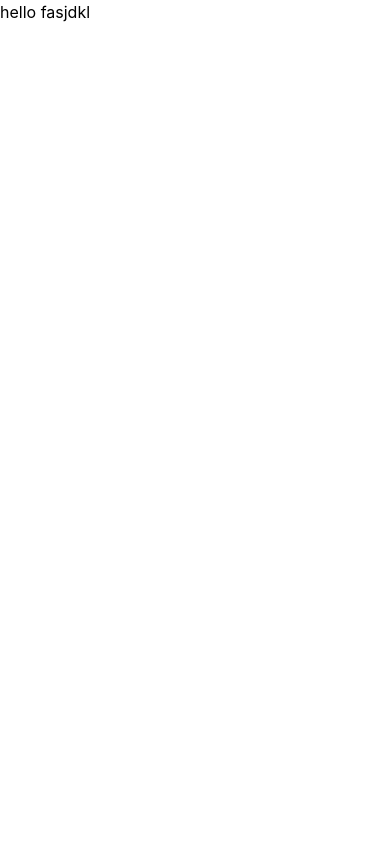
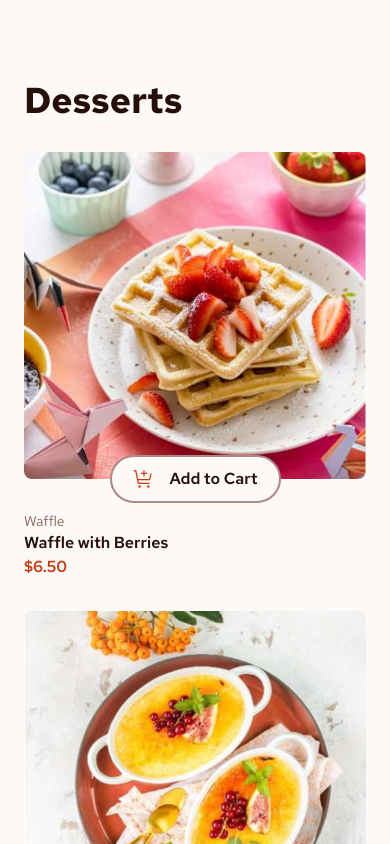
Before and after one commit to jialatteo/frontend-mentor-react-tailwind, a React (Create React App) app: page / in a window 390 px wide. Shown: the top 844 px of the page. Built offline with nearby package versions, Linux system fonts and the light colour scheme.

Commit message:
Fix responsive design

```diff
--- a/src/App.js
+++ b/src/App.js
@@ -4,8 +4,8 @@ import RecipePage from "./challenges/recipe-page/RecipePage";
 
 function App() {
   // return <SocialLinksProfile />;
-  // return <ProductListWithCart />;
-  return <RecipePage />;
+  return <ProductListWithCart />;
+  // return <RecipePage />;
 }
 
 export default App;
--- a/src/challenges/product-list-with-cart/ProductListWithCart.js
+++ b/src/challenges/product-list-with-cart/ProductListWithCart.js
@@ -5,14 +5,13 @@ function Dessert({ imageUrl, name, category, price }) {
     <div>
       <div className="relative mb-8 flex flex-col items-center">
         <img className="w-full rounded-lg" src={imageUrl} alt={name} />
-        <button className="absolute -bottom-6 mx-8 h-12 w-2/3 rounded-3xl border-2 border-product-list-with-cart-rose-400 bg-product-list-with-cart-rose-50 hover:border-product-list-with-cart-red hover:text-product-list-with-cart-red">
+        <button className="absolute -bottom-6 mx-8 h-12 w-1/2 rounded-3xl border-2 border-product-list-with-cart-rose-400 bg-product-list-with-cart-rose-50 hover:border-product-list-with-cart-red hover:text-product-list-with-cart-red md:w-2/3">
           <div className="flex items-center justify-center gap-2">
             <img
-              className="h-4 w-4 sm:h-5 sm:w-5 md:h-6 md:w-6"
               src="product-list-with-cart/icon-add-to-cart.svg"
               alt="Add to cart icon"
             />
-            <p className="ml-2 text-xs font-semibold sm:text-sm">Add to Cart</p>
+            <p className="ml-2 font-semibold">Add to Cart</p>
           </div>
         </button>
       </div>
@@ -59,7 +58,7 @@ function Order() {
 
 export default function ProductListWithCart() {
   return (
-    <div className="min-h-screen bg-product-list-with-cart-rose-50 px-28 py-20 font-redHatText text-base text-product-list-with-cart-rose-900">
+    <div className="flex min-h-screen items-center justify-center bg-product-list-with-cart-rose-50 px-6 py-20 font-redHatText text-base text-product-list-with-cart-rose-900">
       <div className="block md:flex">
         <div>
           <h1 className="mb-8 text-4xl font-bold">Desserts</h1>
@@ -75,7 +74,7 @@ export default function ProductListWithCart() {
             ))}
           </div>
         </div>
-        <div className="ml-10 h-min flex-none rounded-xl bg-white p-6">
+        <div className="mt-6 h-min flex-none rounded-xl bg-white p-6 md:ml-10 md:mt-0">
           <h2 className="mb-4 text-2xl font-bold text-product-list-with-cart-red">
             Your Cart (1)
           </h2>
```
